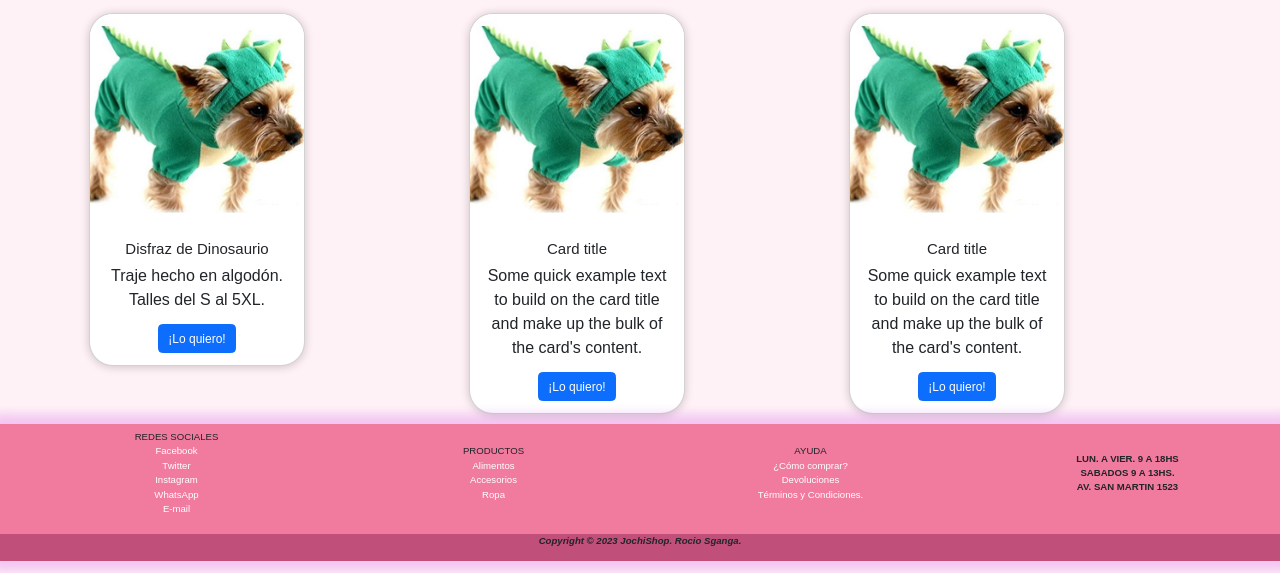
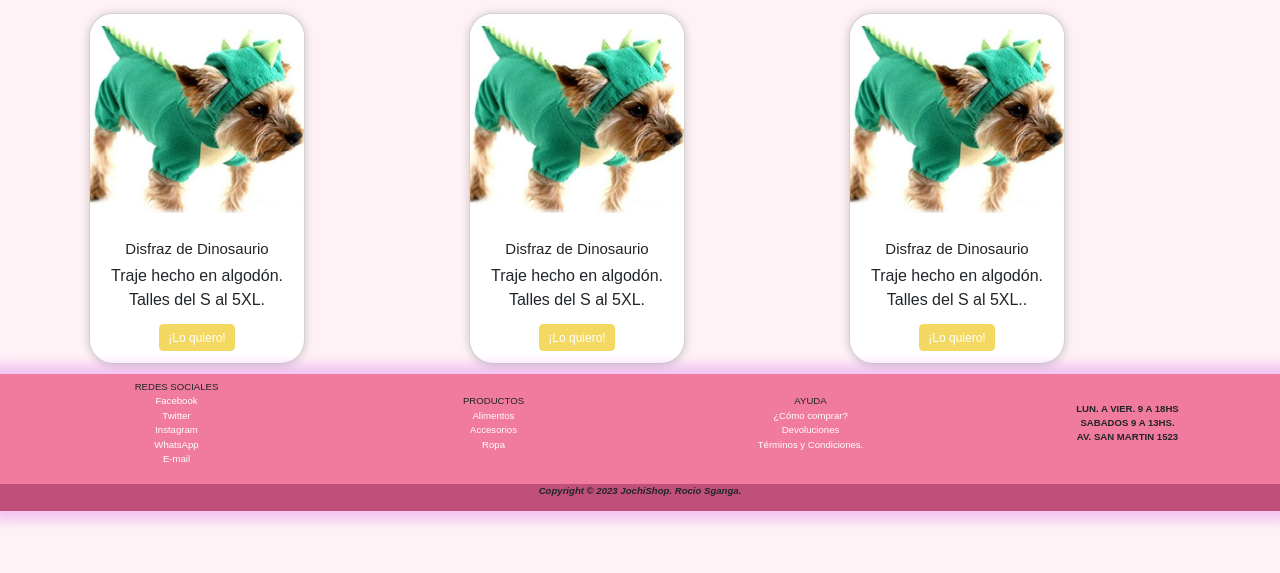
Before and after one commit to rociosganga/jochishop, a plain HTML site: page paginas/productos.html in a window 1280 px wide. Shown: the part 227-800 px from the top of the page. Drawn offline with nearby package versions, Linux system fonts and the light colour scheme; files whose address does not match are found by name; a web font is replaced by a local one.

Commit message:
Modifico estilo de las cards de Productos

```diff
--- a/css/style.css
+++ b/css/style.css
@@ -512,6 +512,14 @@ ul.carrusel li:target {
     width: 80%;
 }
 
+.btn{
+    background-color: #f3d962;
+    border: #f7b72f;
+}
+.btn:hover{
+    background-color: #c27d22;
+}
+
 /* Formato de la scrollbar */
 ::-webkit-scrollbar {
     width: 12px;
--- a/paginas/productos.html
+++ b/paginas/productos.html
@@ -81,8 +81,8 @@
                     <div class="card" style="width: 18rem;">
                         <img src="/imagenes/dinosaurio.jpg" class="card-img-top" alt="...">
                         <div class="card-body">
-                            <h5 class="card-title">Card title</h5>
-                            <p class="card-text">Some quick example text to build on the card title and make up the bulk of the card's content.</p>
+                            <h5 class="card-title">Disfraz de Dinosaurio</h5>
+                            <p class="card-text">Traje hecho en algodón. Talles del S al 5XL.</p>
                             <a href="#" class="btn btn-primary">¡Lo quiero!</a>
                         </div>
                     </div>
@@ -91,8 +91,8 @@
                     <div class="card" style="width: 18rem;">
                         <img src="/imagenes/dinosaurio.jpg" class="card-img-top" alt="...">
                         <div class="card-body">
-                            <h5 class="card-title">Card title</h5>
-                            <p class="card-text">Some quick example text to build on the card title and make up the bulk of the card's content.</p>
+                            <h5 class="card-title">Disfraz de Dinosaurio</h5>
+                            <p class="card-text">Traje hecho en algodón. Talles del S al 5XL..</p>
                             <a href="#" class="btn btn-primary">¡Lo quiero!</a>
                         </div>
                     </div>
```
